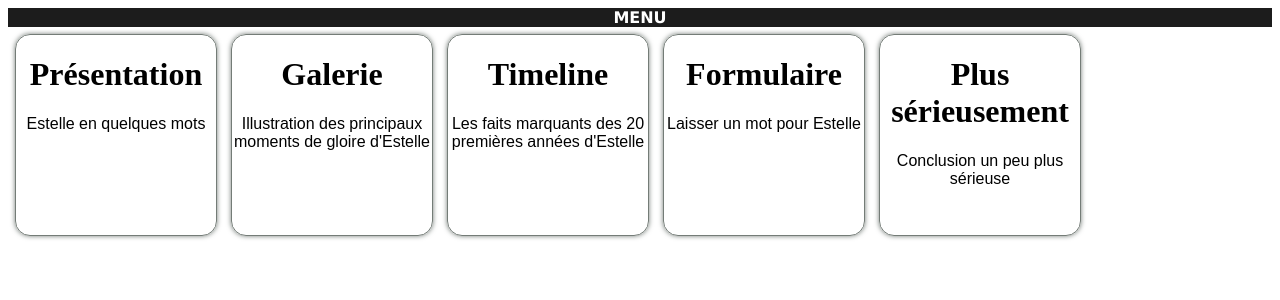
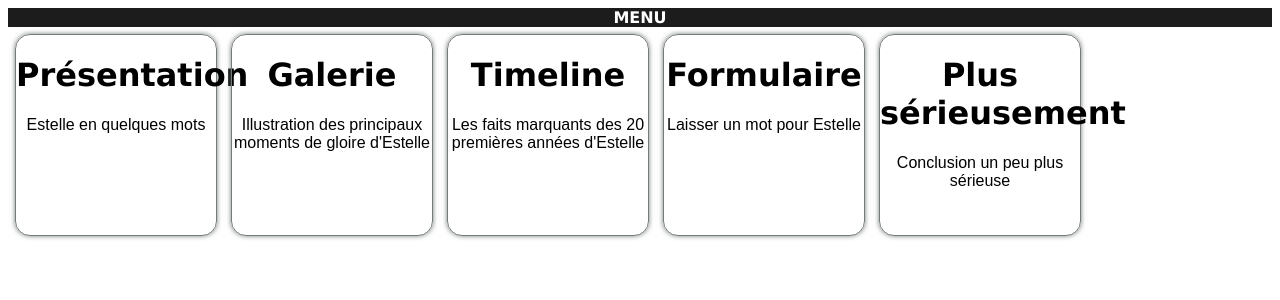
Before and after one commit to Simpleprune/simpleprune.github.io, a Jekyll site: the page menu.html, which Jekyll copies as it is, in a window 1280 px wide. Shown: the top 300 px of the page. Built offline with Jekyll 4.4.1, drawn with Linux system fonts in a browser that asks for light colours.

Commit message:
Update style.css

```diff
--- a/css/style.css
+++ b/css/style.css
@@ -85,7 +85,7 @@ a{
   border-radius:15px;
   box-shadow: 0 0 5px #747C77;
 }
-h1.card{
+.card h1{
    font-family: Verdana, sans-serif;
 }
 
```
